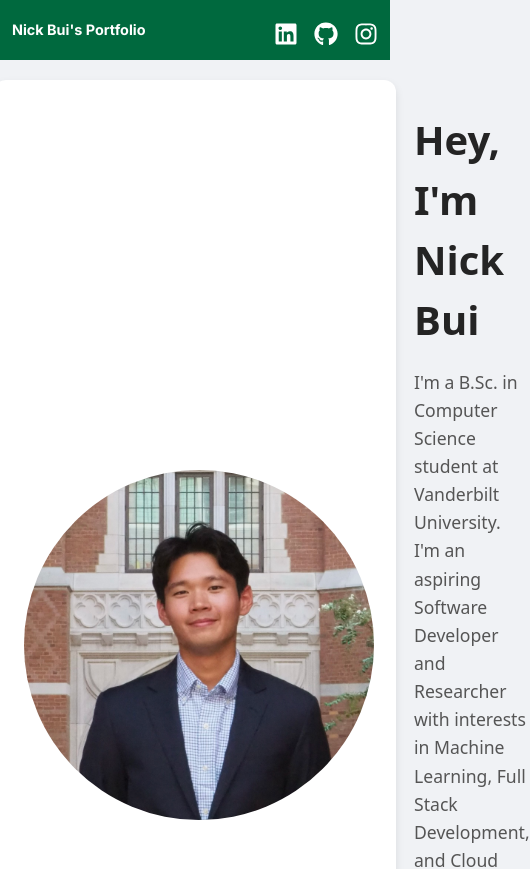
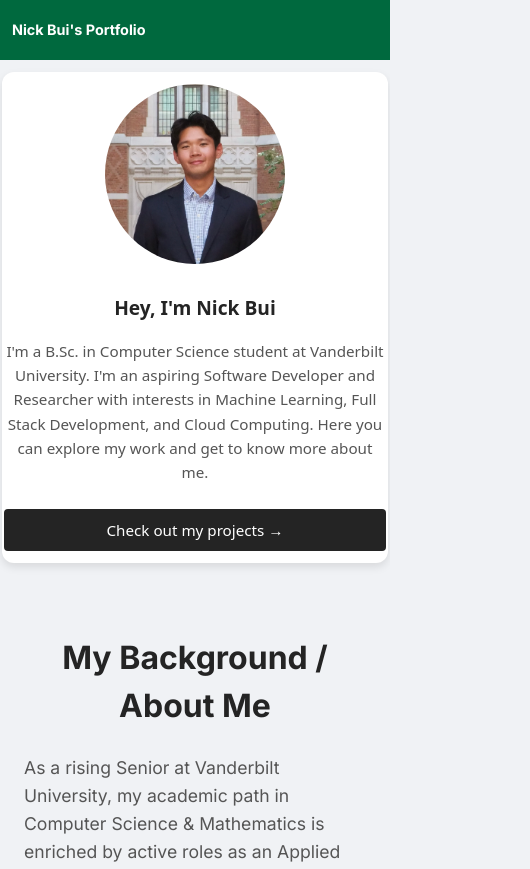
Before and after one commit to nick-bui19/nick-bui19.github.io, a React (Vite) app: page / in a window 390 px wide. Shown: the top 869 px of the page, 530 px wide, since content can reach past the window. Built offline with nearby package versions, Linux system fonts and the light colour scheme.

Commit message:
fix: update /about section

```diff
--- a/src/components/About.tsx
+++ b/src/components/About.tsx
@@ -10,7 +10,7 @@ const About: React.FC = () => {
           As a rising Senior at Vanderbilt University, my academic path in Computer Science & Mathematics is enriched by active roles as an Applied Math Tutor, where I harness my Math, leadership, and communication skills to deepen students' understanding of complex concepts as well as foster collaboration and inclusion within our diverse community.
         </p>
         <p>
-          My time at Karpool solidified my commitment to using my skills in Mathematics and Computer Science to support organizations in making data-informed decisions. With every challenge, my passion for problem-solving and creating efficient, impactful solutions grows, guided by my dedication to continuous learning and improvement.
+          My time at TransAstra solidified my commitment to using my skills in Mathematics and Computer Science to build robust, scalable systems that solve real-world problems. With every challenge, my passion for problem-solving and creating efficient, impactful solutions grows, guided by my dedication to continuous learning and improvement.
         </p>
       </div>
     </section>
--- a/src/components/Hero.css
+++ b/src/components/Hero.css
@@ -48,7 +48,9 @@
 }
 
 .hero-button {
-  display: inline-block;
+  display: block;
+  margin: 0 auto;
+  text-align: center;
   background-color: #242424;
   color: #ffffff;
   padding: 12px 24px;
@@ -61,3 +63,55 @@
 .hero-button:hover {
   background-color: #4d4d4d;
 }
+
+@media (max-width: 900px) {
+  .hero-card {
+    flex-direction: column;
+    align-items: center;
+    padding: 24px 12px;
+  }
+  .hero-image-container {
+    margin-right: 0;
+    margin-bottom: 24px;
+  }
+  .hero-image {
+    width: 220px;
+    height: 220px;
+  }
+  .hero-text-container h1 {
+    font-size: 2rem;
+    text-align: center;
+  }
+  .hero-text-container p {
+    font-size: 1rem;
+    text-align: center;
+  }
+}
+
+@media (max-width: 600px) {
+  .hero-container {
+    padding: 12px 2px 24px;
+    min-height: unset;
+  }
+  .hero-card {
+    padding: 12px 2px;
+    max-width: 100vw;
+  }
+  .hero-image {
+    width: 180px;
+    height: 180px;
+  }
+  .hero-text-container h1 {
+    font-size: 1.2rem;
+  }
+  .hero-text-container p {
+    font-size: 0.95rem;
+  }
+  .hero-button {
+    padding: 10px 16px;
+    font-size: 0.95rem;
+    display: block;
+    margin: 0 auto;
+    text-align: center;
+  }
+}
--- a/src/components/Navbar.css
+++ b/src/components/Navbar.css
@@ -79,12 +79,16 @@
   .navbar-links {
     display: none;
   }
+  .navbar-socials {
+    display: none;
+  }
   .navbar-hamburger {
     display: block;
     cursor: pointer;
     font-size: 2rem;
     color: #fff;
     margin-left: 16px;
+    margin-right: 8px;
     z-index: 1001;
   }
   .navbar-mobile-menu {
@@ -106,7 +110,8 @@
     text-align: center;
     border-bottom: 1px solid #e0e0e0;
   }
-  .navbar-socials {
+  .navbar-mobile-menu .navbar-socials {
+    display: flex;
     justify-content: center;
     margin-top: 16px;
   }
```
